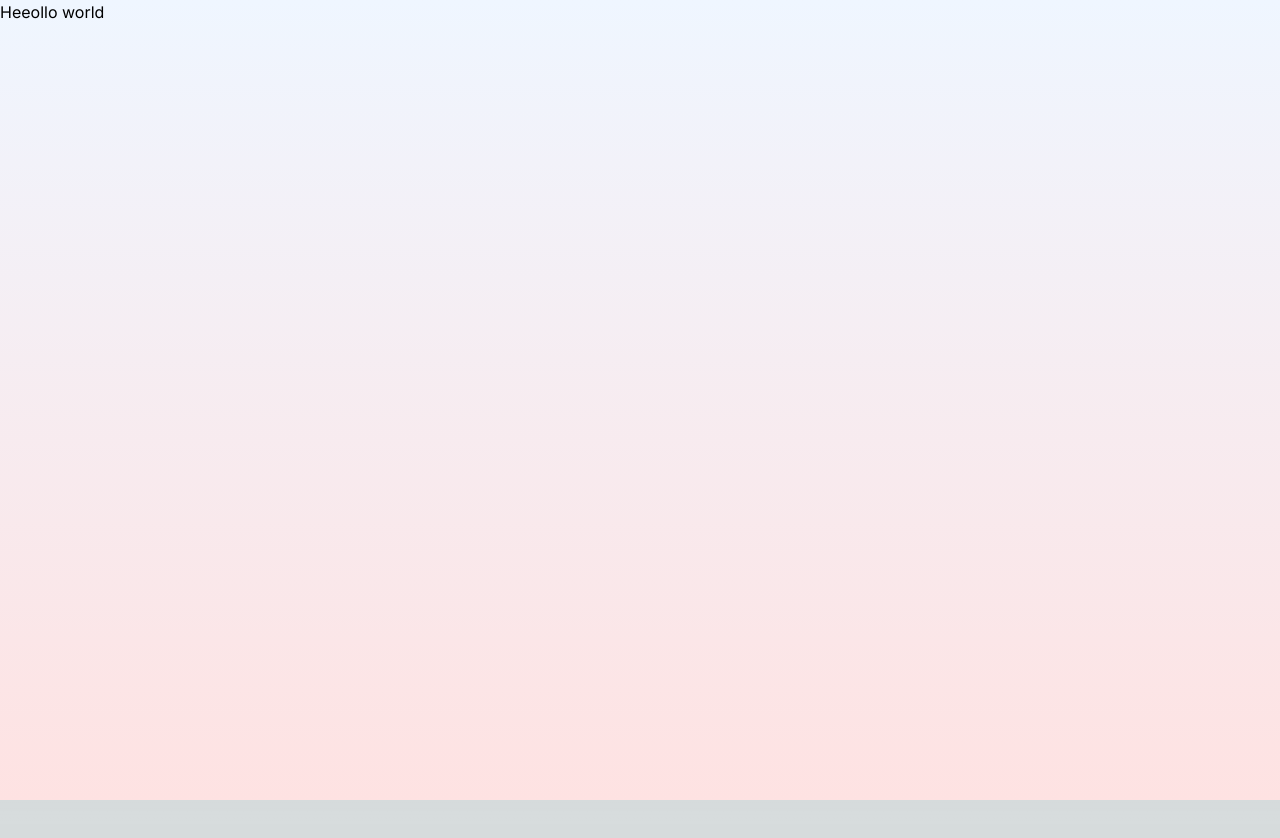
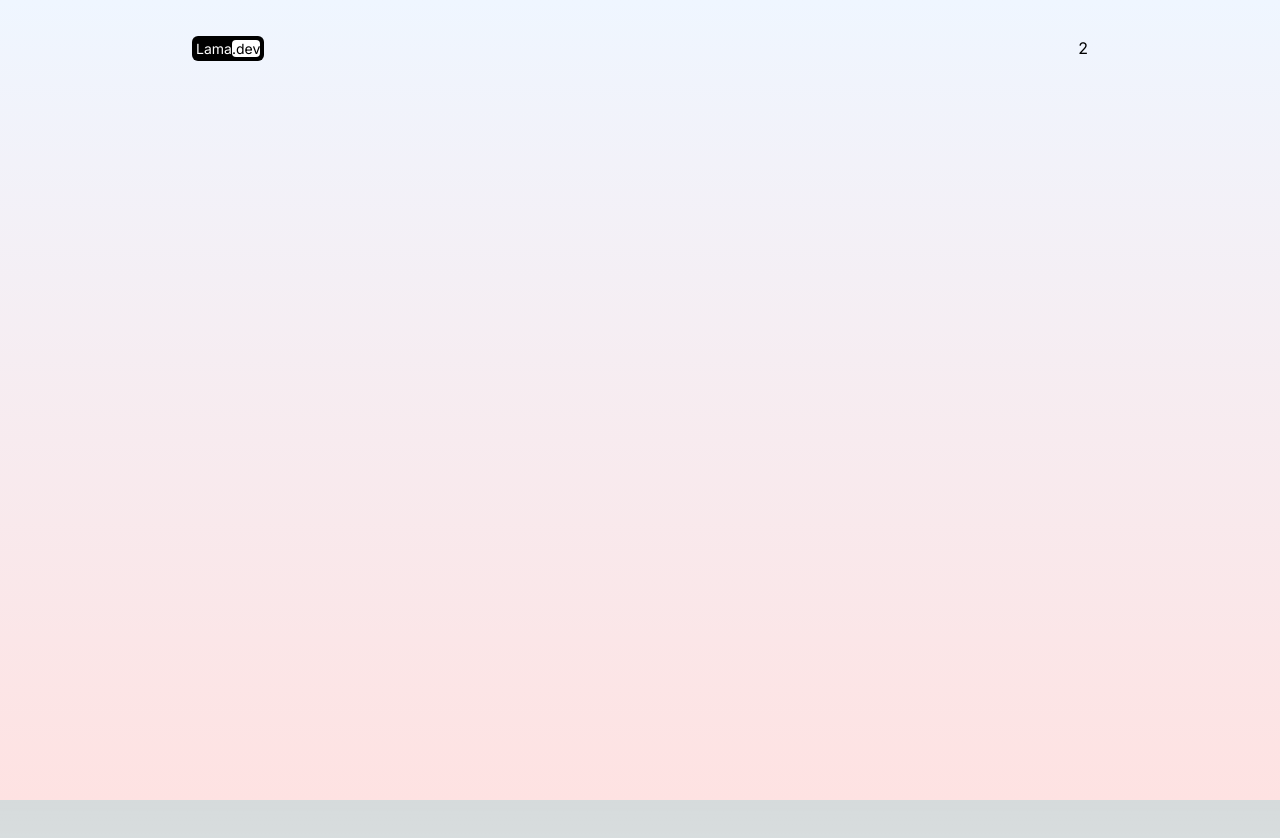
Before and after one commit to razibdas/next-portfolio, a Next.js app: page / in a window 1280 px wide. Shown: the top 838 px of the page. Built offline with nearby package versions, Linux system fonts and the light colour scheme.

Commit message:
design the navbar

```diff
--- a/src/app/layout.js
+++ b/src/app/layout.js
@@ -13,11 +13,13 @@ export default function RootLayout({ children }) {
   return (
     <html lang="en">
       <body className={inter.className}>
-          <div className="w-screen h-screen bg-gradient-to-b from-blue-50 to-red-100">
+        <div className="w-screen h-screen bg-gradient-to-b from-blue-50 to-red-100">
+          <div className="h-24">
             <Navbar></Navbar>
-            {children}
           </div>
-        </body>
+          <div className="h-[calc(100vh - 6rem)]">{children}</div>
+        </div>
+      </body>
     </html>
   );
 }
--- a/src/components/Navbar.jsx
+++ b/src/components/Navbar.jsx
@@ -1,9 +1,15 @@
-
+import Link from "next/link"
 
 const Navbar = () => {
     return (
-        <div>
-            <h1>Heeollo world</h1>
+        <div className="h-full flex items-center justify-between px-4 sm:px-8 md:px-12 lg:px-20 xl:px-48">
+            <div>
+                <Link href="/" className="text-sm bg-black rounded-md p-1">
+                    <span className="text-white">Lama</span>
+                    <span className="w-12 h-8 rounded bg-white text-black">.dev</span>
+                </Link>
+            </div>
+            <div>2</div>
         </div>
     );
 };
```
